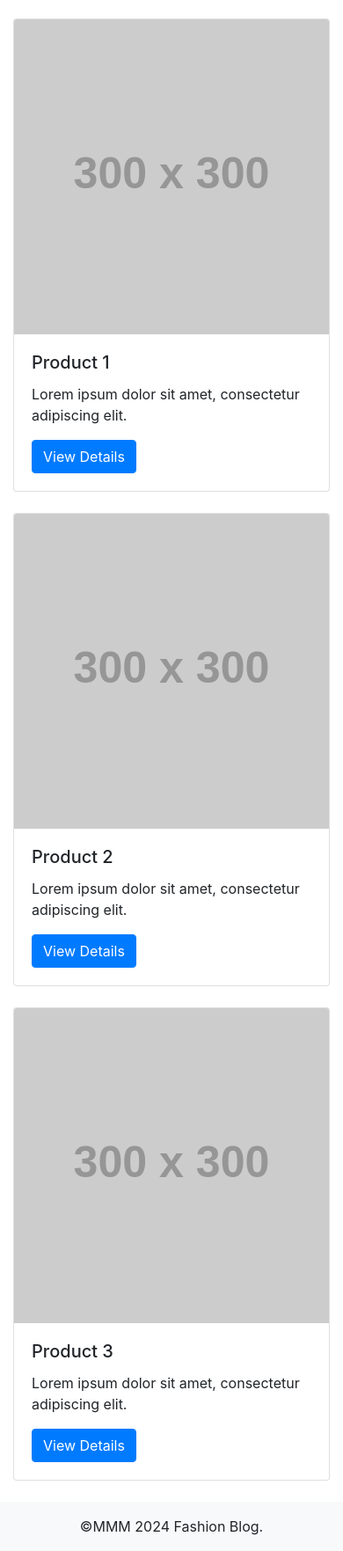
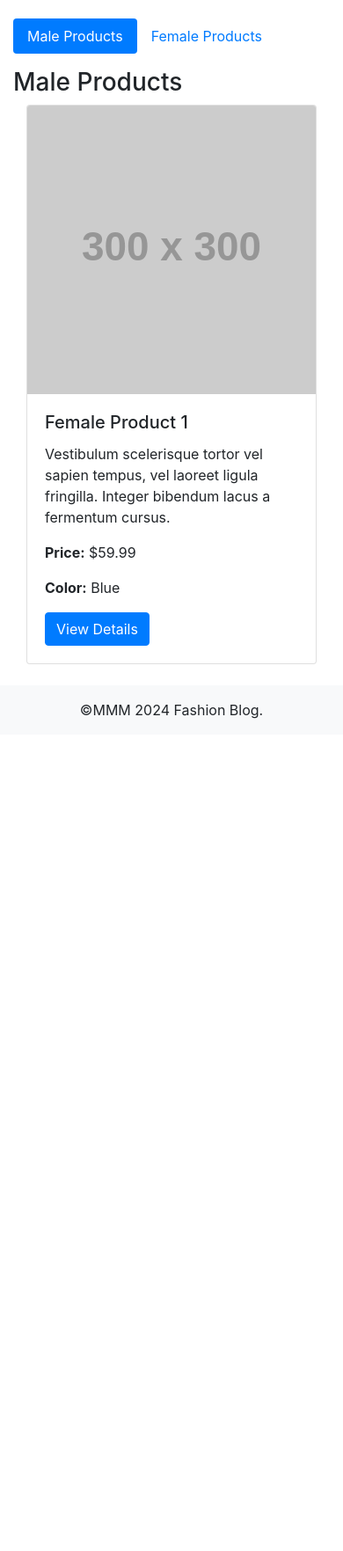
Before and after one commit to khalifaMMM12/Fashion-Blog, a plain HTML site: page Fashion_web/trend.html in a window 390 px wide. Shown: the part 121-1884 px from the top of the page at 88% size. After the commit the page ends 956 px from the top, so only its background shows below. Drawn offline with nearby package versions, Linux system fonts and the light colour scheme; placeholder pictures from the web are drawn by us.

Commit message:
products updated

```diff
--- a/Fashion_web/trend.html
+++ b/Fashion_web/trend.html
@@ -42,40 +42,67 @@
   <div class="container mt-4">
     <h2 class="mb-4">Latest Trends</h2>
 
+    <div class="row mt-4">
+      <div class="col-12">
+        <ul class="nav nav-pills mb-3">
+          <li class="nav-item">
+            <a class="nav-link active" id="male-tab" data-toggle="pill" href="#male-products">Male Products</a>
+          </li>
+          <li class="nav-item">
+            <a class="nav-link" id="female-tab" data-toggle="pill" href="#female-products">Female Products</a>
+          </li>
+        </ul>
+      </div>
+    </div>
+
+    <!-- Male Products Section -->
     <div class="row">
+      <div class="col-12">
+        <div class="tab-content">
+          <div class="tab-pane fade show active" id="male-products">
+            <h3>Male Products</h3>
+
             <div class="col-md-4 mb-4">
               <div class="card">
-          <img src="https://via.placeholder.com/300" alt="Product 1" class="card-img-top">
+                <img src="https://via.placeholder.com/300" alt="Female Product 1" class="card-img-top">
                 <div class="card-body">
-            <h5 class="card-title">Product 1</h5>
-            <p class="card-text">Lorem ipsum dolor sit amet, consectetur adipiscing elit.</p>
+                  <h5 class="card-title">Female Product 1</h5>
+                  <p class="card-text">
+                    Vestibulum scelerisque tortor vel sapien tempus, vel laoreet ligula fringilla.
+                    Integer bibendum lacus a fermentum cursus.
+                  </p>
+                  <p class="card-text"><strong>Price:</strong> $59.99</p>
+                  <p class="card-text"><strong>Color:</strong> Blue</p>
                   <a href="#" class="btn btn-primary">View Details</a>
+              </div>
+            </div>
+
+            <!-- Add more male product cards as needed -->
+
+          </div>
         </div>
       </div>
     </div>
 
+    <!-- Female Products Section -->
+    <div class="row">
+      <div class="col-12">
+        <div class="tab-content">
+          <div class="tab-pane fade" id="female-products">
+            <h3>Female Products</h3>
+
             <div class="col-md-4 mb-4">
               <div class="card">
-          <img src="https://via.placeholder.com/300" alt="Product 2" class="card-img-top">
-          <div class="card-body">
-            <h5 class="card-title">Product 2</h5>
-            <p class="card-text">Lorem ipsum dolor sit amet, consectetur adipiscing elit.</p>
-            <a href="#" class="btn btn-primary">View Details</a>
+                <!-- ... (female product card) -->
+              </div>
+            </div>
+
+            <!-- Add more female product cards as needed -->
+
           </div>
         </div>
       </div>
-
-      <div class="col-md-4 mb-4">
-        <div class="card">
-          <img src="https://via.placeholder.com/300" alt="Product 3" class="card-img-top">
-          <div class="card-body">
-            <h5 class="card-title">Product 3</h5>
-            <p class="card-text">Lorem ipsum dolor sit amet, consectetur adipiscing elit.</p>
-            <a href="#" class="btn btn-primary">View Details</a>
     </div>
-        </div>
-      </div>
-
       <!-- Add more product cards as needed -->
 
     </div>
```
Also changed, not shown: Fashion_web/products.html (deleted, +0 -92 lines). Lines whose indentation alone changed are shown as unchanged.
